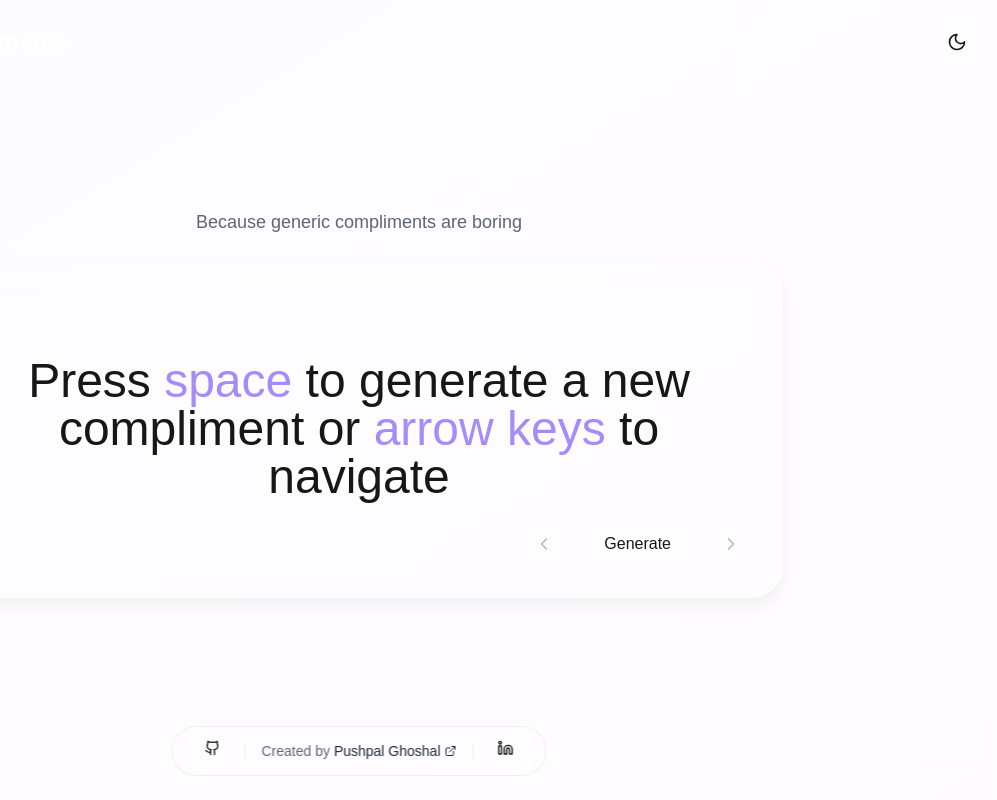
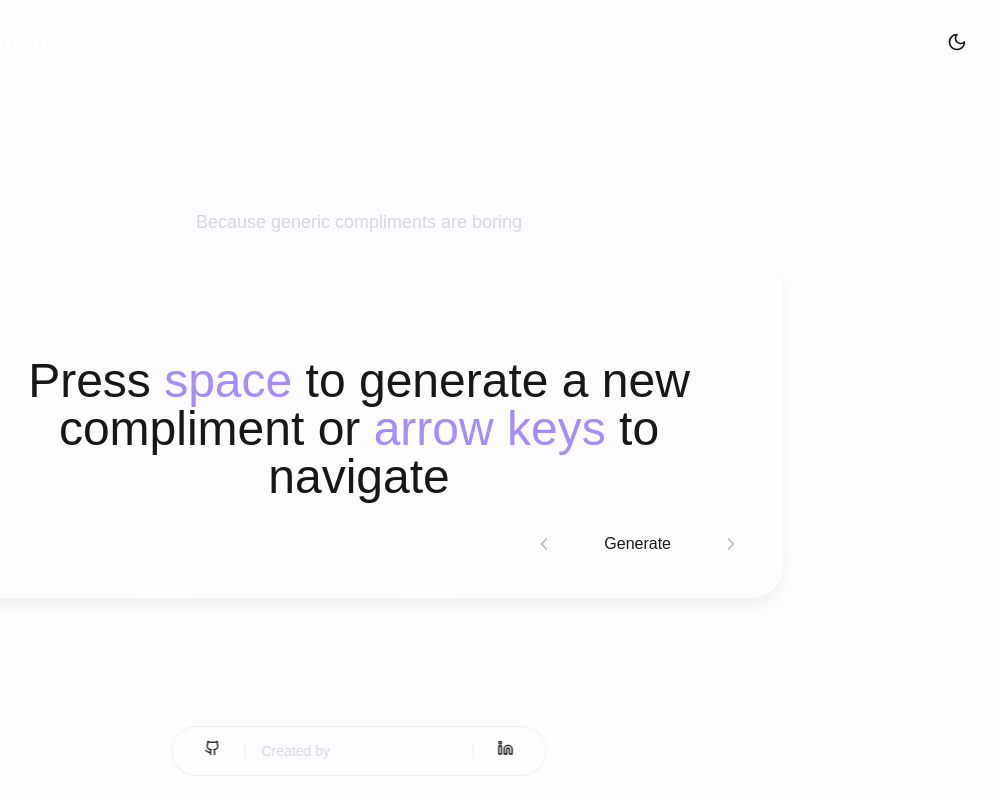
Before and after one commit to Atomized-titan/oddly-specific, a Next.js app: page / in a window 1280 px wide. Shown: the whole page, without its empty margins (281-1278 px from the left). Built offline with nearby package versions, Linux system fonts and the light colour scheme.

Commit message:
fix: dark light content

```diff
--- a/src/app/layout.tsx
+++ b/src/app/layout.tsx
@@ -25,7 +25,7 @@ export const metadata: Metadata = {
     title: "Oddly Specific",
     description:
       "Generate delightfully specific compliments that hit differently than your average praise.",
-    url: "https://oddlyspecific.vercel.app",
+    url: "https://oddly-specific.vercel.app",
     siteName: "Oddly Specific",
     locale: "en_US",
     type: "website",
@@ -43,7 +43,7 @@ export const metadata: Metadata = {
     title: "Oddly Specific",
     description:
       "Generate delightfully specific compliments that hit differently than your average praise.",
-    creator: "@yourusername",
+    creator: "@pushpalghoshal",
     images: ["/og.png"],
   },
   icons: {
--- a/src/components/compliment-generator.tsx
+++ b/src/components/compliment-generator.tsx
@@ -45,7 +45,7 @@ const ComplimentGenerator = () => {
           initial={{ opacity: 0, y: 10 }}
           animate={{ opacity: 1, y: 0 }}
           transition={{ delay: 0.5 }}
-          className="text-center mb-6 text-gray-600/90 dark:text-white/60
+          className="text-center mb-6 text-gray-300/90 dark:text-white/60
                font-medium text-lg"
         >
           Because generic compliments are boring
--- a/src/components/footer.tsx
+++ b/src/components/footer.tsx
@@ -33,12 +33,12 @@ const Footer = () => {
       <div className="h-4 w-px bg-black/[0.06] dark:bg-white/10" />
 
       <p className="text-sm text-gray-600/90 dark:text-white/40 text-center">
-        <span className="">Created by </span>
+        <span className="text-gray-300/90">Created by </span>
         <a
           href={LINKEDIN_URL}
           target="_blank"
           rel="noopener noreferrer"
-          className="text-gray-800 dark:text-white hover:text-purple-600
+          className="text-white dark:text-white hover:text-purple-600
                    dark:hover:text-purple-400 transition-colors duration-200
                    inline-flex items-center gap-1"
         >
```
